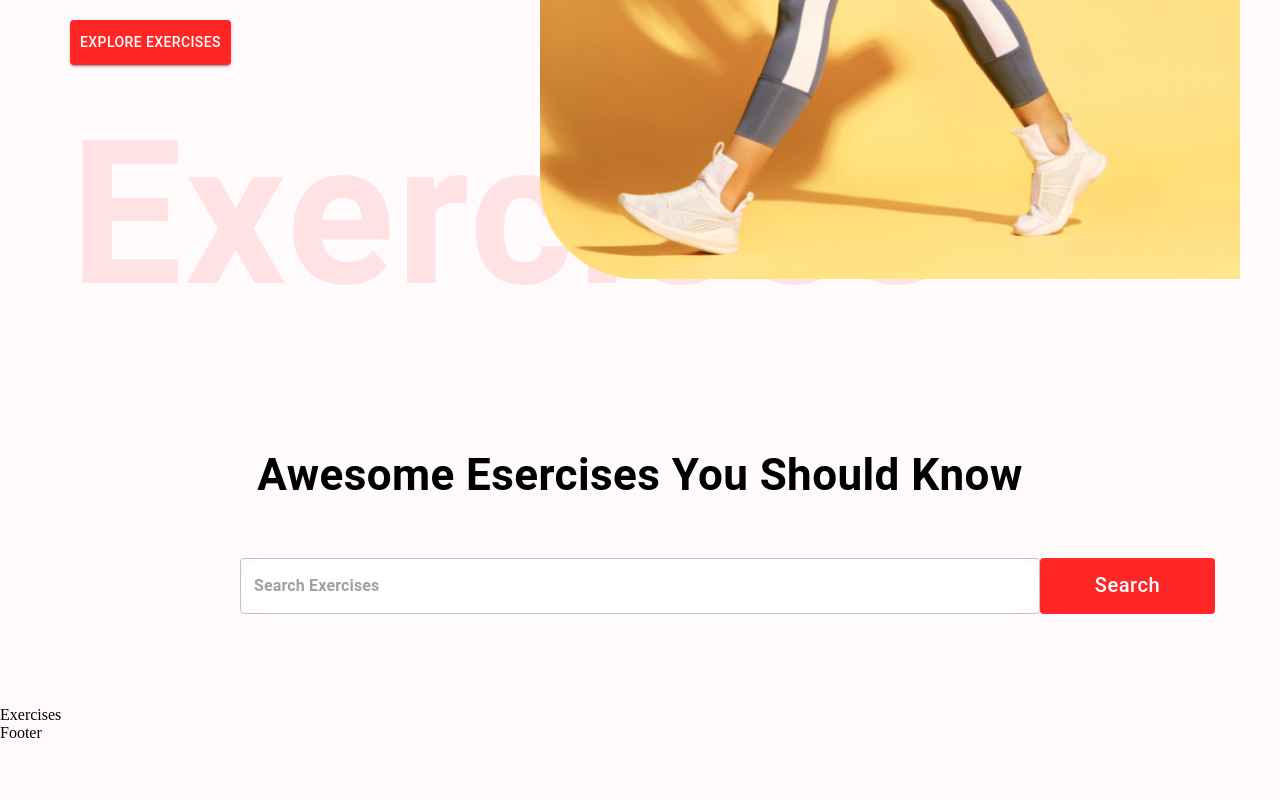
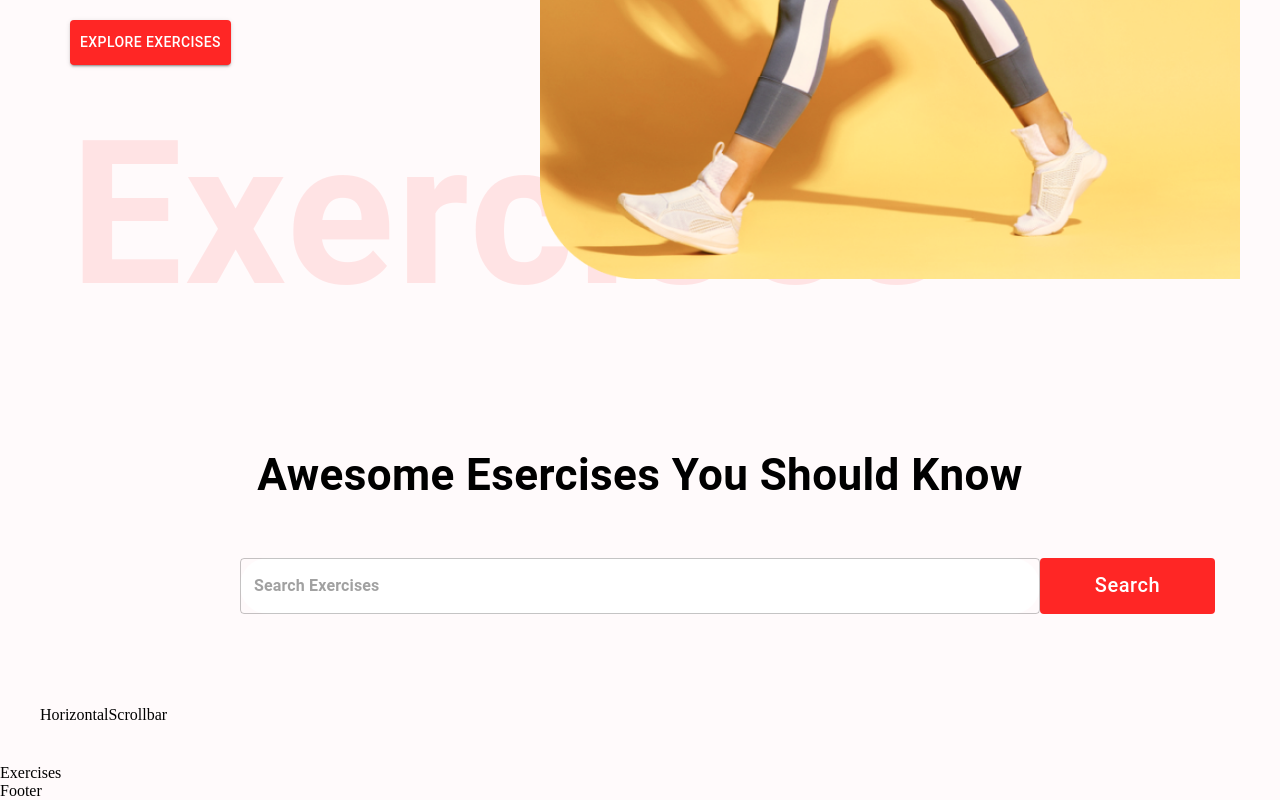
Before and after one commit to mmbapin/gym-exercise, a React (Create React App) app: page / in a window 1280 px wide. Shown: the part 587-1387 px from the top of the page. Before the commit the page ends 1329 px from the top, so only its background shows below. Built offline with nearby package versions, Linux system fonts and the light colour scheme; no server answers.

Commit message:
exercise

```diff
--- /dev/null
+++ b/src/components/HorizontalScrollbar.js
@@ -0,0 +1,10 @@
+import React from 'react'
+
+const HorizontalScrollbar = ({data}) => {
+  console.log(data);
+  return (
+    <div>HorizontalScrollbar</div>
+  )
+}
+
+export default HorizontalScrollbar
--- a/src/components/SearchExercises.js
+++ b/src/components/SearchExercises.js
@@ -1,14 +1,28 @@
 import React, {useState, useEffect} from 'react'
 import { Box, Stack, Typography, TextField, Button } from '@mui/material'
 import { exerciseOptions, fetchData } from '../utils/fetchData'
+import HorizontalScrollbar from "./HorizontalScrollbar"
 
 const SearchExercises = () => {
   const [search, setSearch] = useState('')
   const [exercises, setExercises] = useState([])
+  const [bodyParts, setBodyParts] = useState([])
+
+  useEffect(() => {
+    const fetchExercisesData = async () => {
+      const bodyPartsData = await fetchData('https://exercisedb.p.rapidapi.com/exercises/bodyPartList', exerciseOptions)
+      // console.log("Body Part Data:", bodyPartsData);
+      setBodyParts(['all', ...bodyPartsData])
+    }
+
+    fetchExercisesData()
+  },[])
+
+
   const handleSearch = async () => {
     if (search) {
       const exercisesData = await fetchData('https://exercisedb.p.rapidapi.com/exercises', exerciseOptions)
-      console.log(exercisesData);
+      // console.log(exercisesData);
       const searchedExercises = exercisesData.filter((exercise) => exercise?.name?.toLowerCase().includes('search')
         || exercise?.bodyPart?.toLowerCase().includes('search')
         || exercise?.equipment?.toLowerCase().includes('search')
@@ -64,6 +78,10 @@
           onClick={handleSearch}
         >Search</Button>
       </Box>
+
+      <Box sx={{position: 'relative', width: '100%', p: '20px'}}>
+        <HorizontalScrollbar data={bodyParts}/>
+      </Box>
     </Stack>
   )
 }
```
